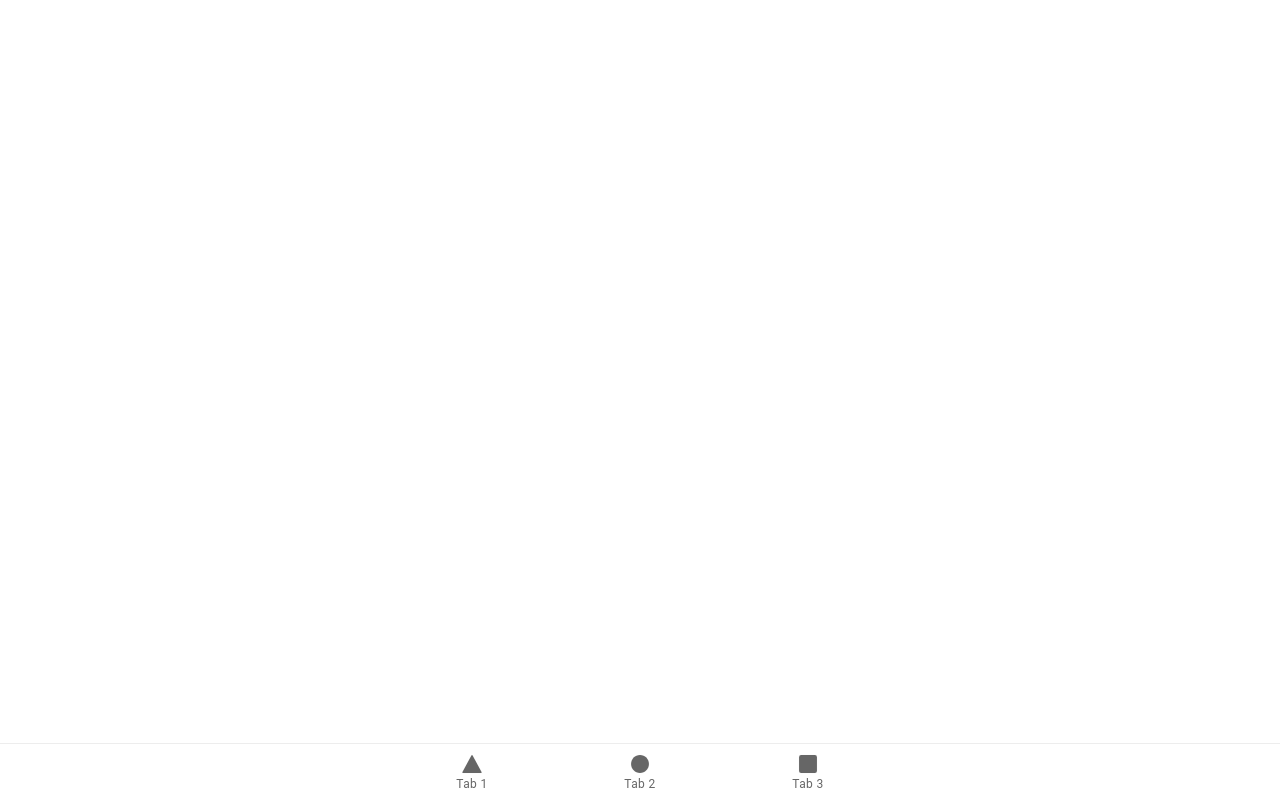
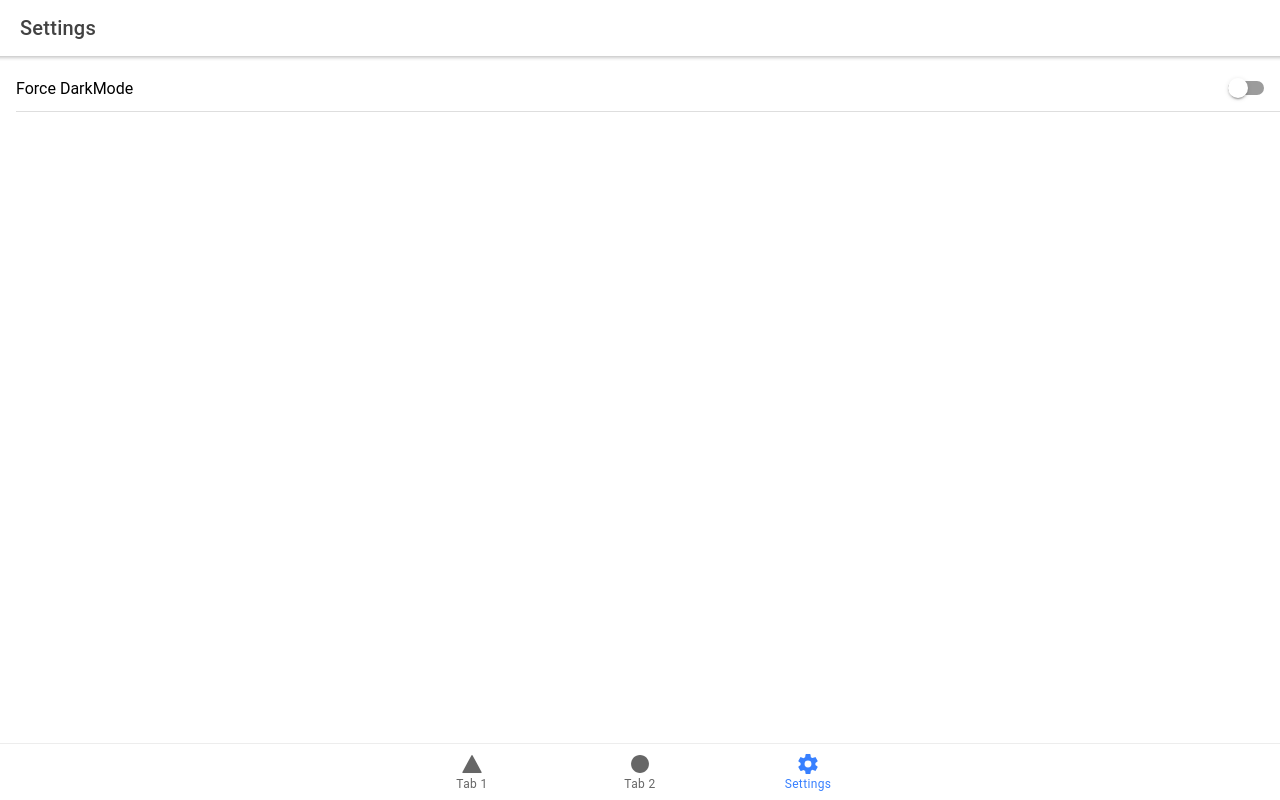
Before and after one commit to Data5tream/ionicTest, a React (Create React App) app: page /configuration in a window 1280 px wide. Built offline with nearby package versions, Linux system fonts and the light colour scheme.

Commit message:
Add settings tab

```diff
--- a/src/App.jsx
+++ b/src/App.jsx
@@ -10,13 +10,14 @@ import {
   IonTabs,
 } from '@ionic/react';
 import { IonReactRouter } from '@ionic/react-router';
-import { ellipse, square, triangle } from 'ionicons/icons';
+import { ellipse, triangle, settingsSharp } from 'ionicons/icons';
 
 import { connect } from 'react-redux';
 
 import Tab1 from './pages/Tab1';
 import Tab2 from './pages/Tab2';
 import Tab3 from './pages/Tab3';
+import Config from './pages/Config';
 
 /* Core CSS required for Ionic components to work properly */
 import '@ionic/react/css/core.css';
@@ -45,6 +46,7 @@ const App = ({ forceDarkmode, stores }) => (
           <Route path="/tab1" component={Tab1} exact={true} />
           <Route path="/tab2" component={Tab2} exact={true} />
           <Route path="/tab3" component={Tab3} />
+          <Route path="/configuration" component={Config} exact={true} />
           <Route path="/" render={() => <Redirect to="/tab1" />} exact={true} />
         </IonRouterOutlet>
         <IonTabBar slot="bottom">
@@ -56,9 +58,9 @@ const App = ({ forceDarkmode, stores }) => (
             <IonIcon icon={ellipse} />
             <IonLabel>Tab 2 {forceDarkmode}</IonLabel>
           </IonTabButton>
-          <IonTabButton tab="tab3" href="/tab3">
-            <IonIcon icon={square} />
-            <IonLabel>Tab 3</IonLabel>
+          <IonTabButton tab="configuration" href="/configuration">
+            <IonIcon icon={settingsSharp} />
+            <IonLabel>Settings</IonLabel>
           </IonTabButton>
         </IonTabBar>
       </IonTabs>
@@ -68,7 +70,7 @@ const App = ({ forceDarkmode, stores }) => (
 
 const mapStateToProps = state => {
   const { forceDarkmode, stores } = state;
-  return { forceDarkmode };
+  return { forceDarkmode, stores };
 };
 
 export default connect(mapStateToProps)(App);
--- /dev/null
+++ b/src/pages/Config.jsx
@@ -0,0 +1,35 @@
+import React from 'react';
+
+import { connect } from 'react-redux';
+
+import { IonContent, IonHeader, IonPage, IonTitle, IonToolbar, IonList, IonItem, IonLabel, IonToggle } from '@ionic/react';
+
+import './Tab1.css';
+
+const Config = ({forceDarkmode, stores, toogleForceDarkmode}) => {
+
+  return (
+    <IonPage>
+      <IonHeader>
+        <IonToolbar>
+          <IonTitle>Settings</IonTitle>
+        </IonToolbar>
+      </IonHeader>
+      <IonContent>
+        <IonList>
+          <IonItem>
+            <IonLabel>Force DarkMode</IonLabel>
+            <IonToggle slot="end" checked={forceDarkmode} onClick={() => { toogleForceDarkmode(!forceDarkmode); }}></IonToggle>
+          </IonItem>
+        </IonList>
+      </IonContent>
+    </IonPage>
+  );
+};
+
+const mapStateToProps = state => state;
+const mapDispatchToProps = dispatch => ({
+  toogleForceDarkmode: value => dispatch({ type: 'SET_FORCE_DARKMODE', value }),
+});
+
+export default connect(mapStateToProps, mapDispatchToProps)(Config);
```
